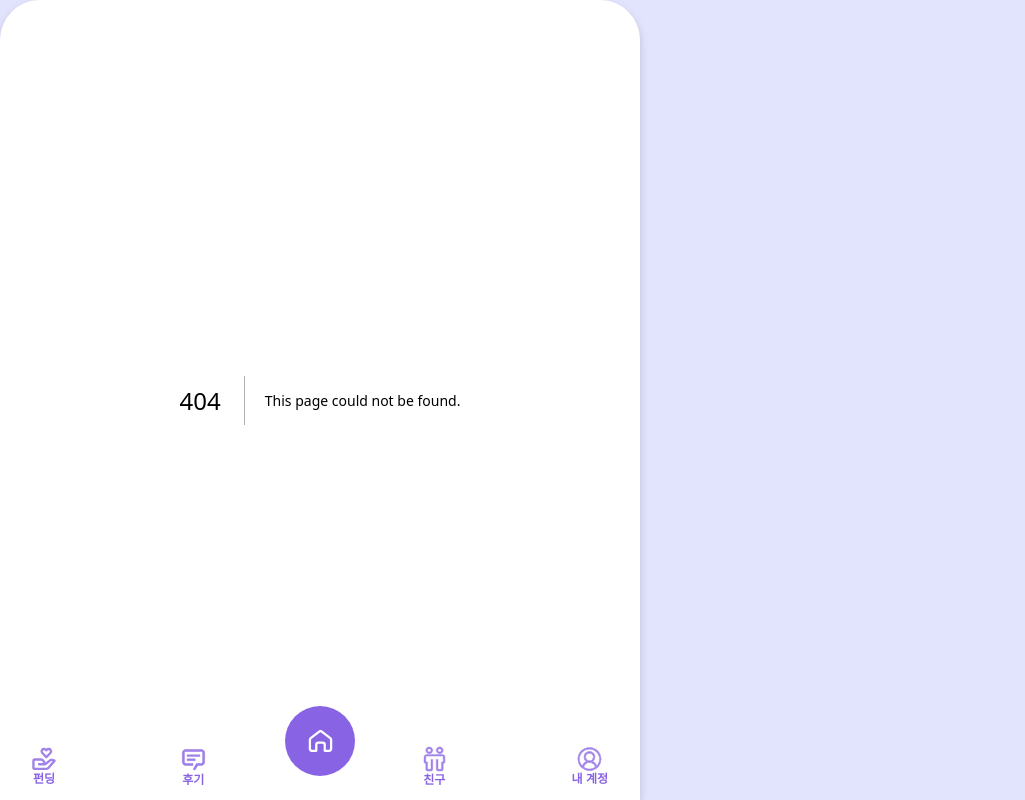
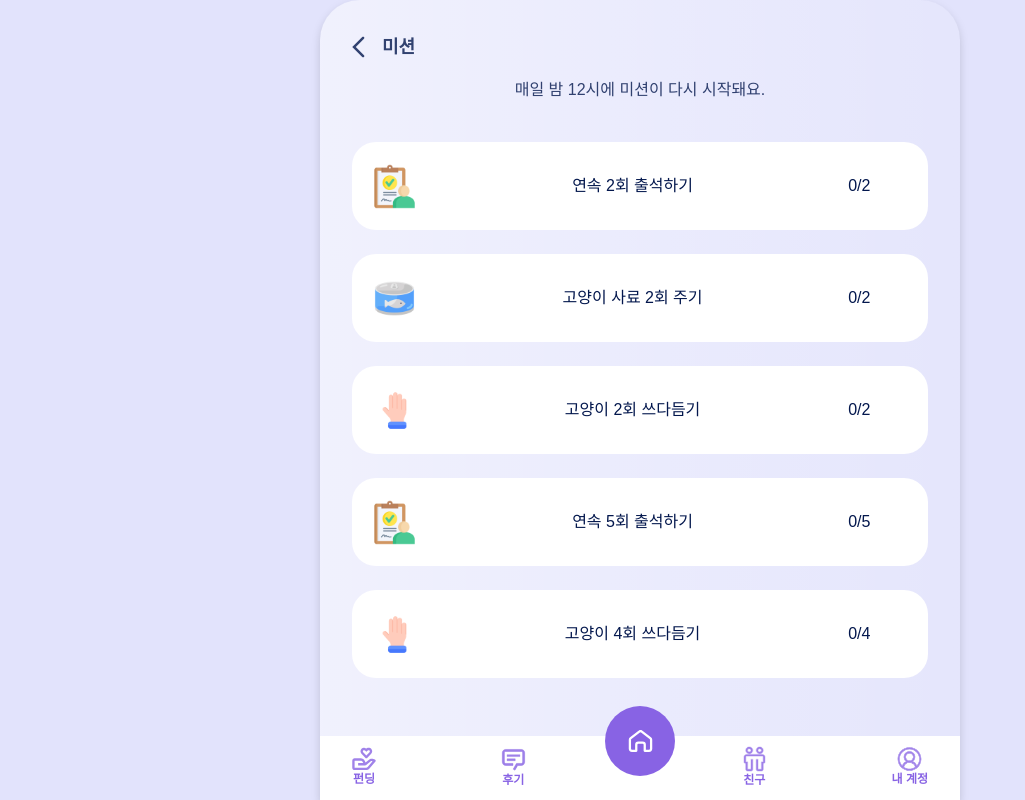
Before and after one commit to 2025-Advanced-Capstone-Chaeum/FE, a Next.js app: page /mission in a window 1280 px wide. Before the commit this address had no page. Shown: the whole page, without its empty margins (0-1025 px from the left). Built offline with nearby package versions, Linux system fonts and the light colour scheme; a web font is replaced by a local one.

Commit message:
feat: 미션 페이지 생성

```diff
--- /dev/null
+++ b/src/app/mission/page.tsx
@@ -0,0 +1,40 @@
+import BackButton from "@/components/BackButton";
+import MissionContainer from "@/components/mission/MissionContainer";
+import { missionList } from "@/lib/missionList";
+import Image from "next/image";
+import React from "react";
+
+const MissionPage = () => {
+  return (
+    <div className="text-secondary">
+      <BackButton>미션</BackButton>
+      <div className="flex flex-col gap-6">
+        <span className="flex justify-center py-4 text-md opacity-80">
+          매일 밤 12시에 미션이 다시 시작돼요.
+        </span>
+
+        {missionList.map((mission) => {
+          return (
+            <div className="flex justify-center" key={mission.id}>
+              <MissionContainer>
+                <div className="flex w-[90%] items-center justify-between">
+                  <Image
+                    src={mission.src}
+                    alt={mission.alt}
+                    width={mission.width}
+                    height={mission.height}
+                    className="ml-5"
+                  />
+                  <span>{mission.label}</span>
+                  <span>{mission.count}</span>
+                </div>
+              </MissionContainer>
+            </div>
+          );
+        })}
+      </div>
+    </div>
+  );
+};
+
+export default MissionPage;
--- /dev/null
+++ b/src/components/mission/MissionContainer.tsx
@@ -0,0 +1,15 @@
+import React, { ReactNode } from 'react'
+
+interface MissionContainerProps {
+    children?: ReactNode | ReactNode[];
+}
+
+const MissionContainer: React.FC<MissionContainerProps> = ({ children }) => {
+  return (
+    <div className='flex w-[90%] h-22 bg-white rounded-3xl'>
+        {children}
+    </div>
+  )
+}
+
+export default MissionContainer
```
